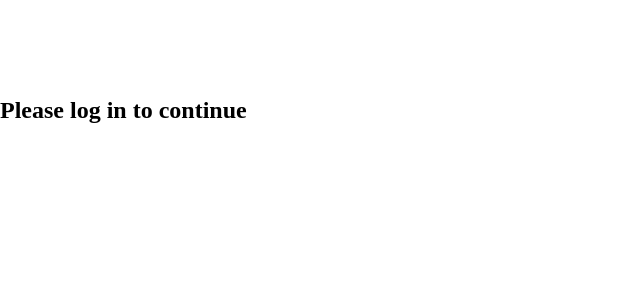
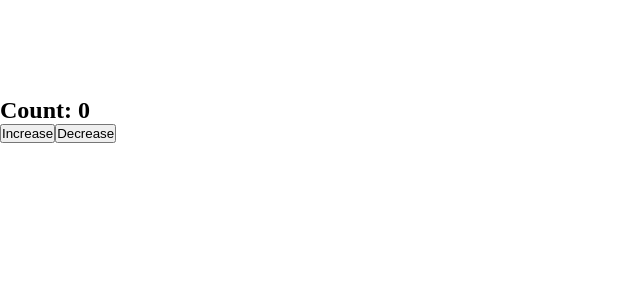
Before and after one commit to mamunurroshid90/react-practices, a React (Vite) app: page / in a window 1280 px wide. Shown: the top 300 px of the page, without its empty margins (0-640 px from the left). Built offline with nearby package versions, Linux system fonts and the light colour scheme.

Commit message:
uses use state

```diff
--- a/src/App.jsx
+++ b/src/App.jsx
@@ -1,5 +1,6 @@
 import "./App.css";
-import HomePage from "./components/conditionalRendering/HomePage";
+import Counter from "./components/counter/Counter";
+// import HomePage from "./components/conditionalRendering/HomePage";
 // import Products from "./components/Products";
 
 function App() {
@@ -93,7 +94,9 @@ function App() {
           Product Cart
         </h1>
         {/* <Products products={products} /> */}
-        <HomePage isLoggedIn={false} userName="Mamunur Roshid" />
+        {/* <HomePage isLoggedIn={false} userName="Mamunur Roshid" /> */}
+
+        <Counter />
       </div>
     </>
   );
--- /dev/null
+++ b/src/components/counter/Counter.jsx
@@ -0,0 +1,26 @@
+import React, { useState } from "react";
+
+const Counter = () => {
+  const [count, setCount] = useState(0);
+  //   console.log(count);
+
+  const handleIncrease = () => {
+    setCount((prevCount) => prevCount + 1);
+    setCount((prevCount) => prevCount + 1);
+    setCount((prevCount) => prevCount + 1);
+    setCount((prevCount) => prevCount + 1);
+  };
+  const handleDecrease = () => {
+    setCount((prevCount) => prevCount - 1);
+    setCount((prevCount) => prevCount - 1);
+  };
+  return (
+    <div>
+      <h2>Count: {count}</h2>
+      <button onClick={handleIncrease}>Increase</button>
+      <button onClick={handleDecrease}>Decrease</button>
+    </div>
+  );
+};
+
+export default Counter;
```
